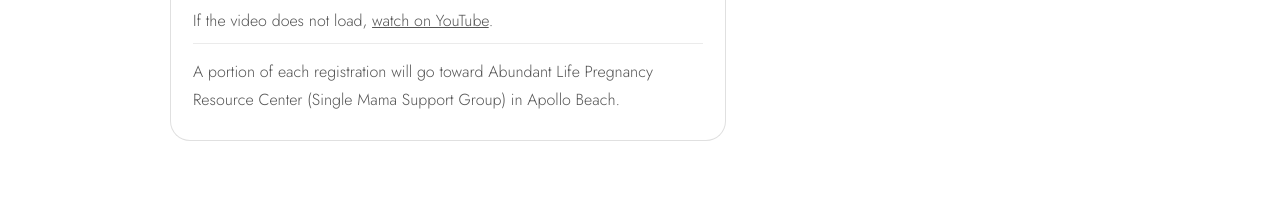
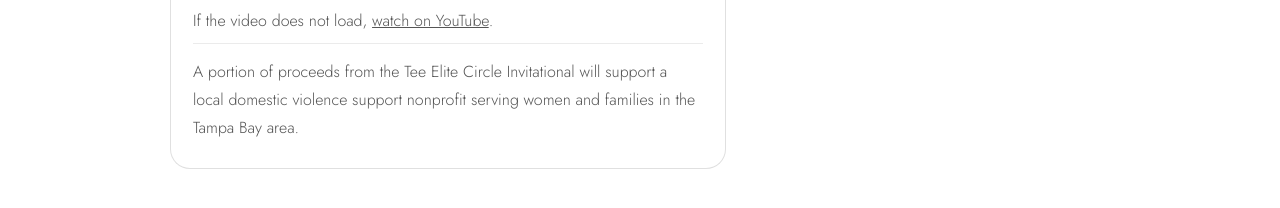
Before and after one commit to tkdbrad03/tee-elite-circle, a website: page public/tee-elite-confirmation.html in a window 1280 px wide. Shown: the part 772-980 px from the top of the page. Drawn offline with nearby package versions, Linux system fonts and the light colour scheme.

Commit message:
Update donation information in confirmation page

```diff
--- a/public/tee-elite-confirmation.html
+++ b/public/tee-elite-confirmation.html
@@ -266,7 +266,7 @@
         </p>
 
         <p class="fine donation">
-          A portion of each registration will go toward Abundant Life Pregnancy Resource Center (Single Mama Support Group) in Apollo Beach.
+          A portion of proceeds from the Tee Elite Circle Invitational will support a local domestic violence support nonprofit serving women and families in the Tampa Bay area.
         </p>
       </div>
 
```
